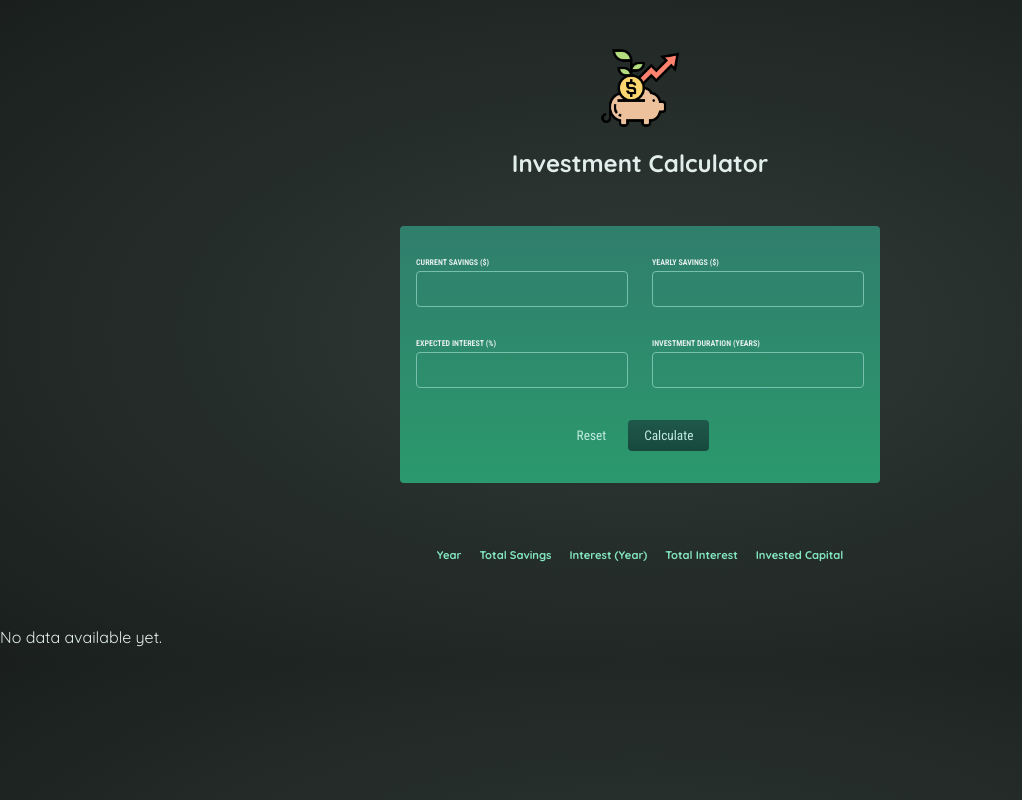
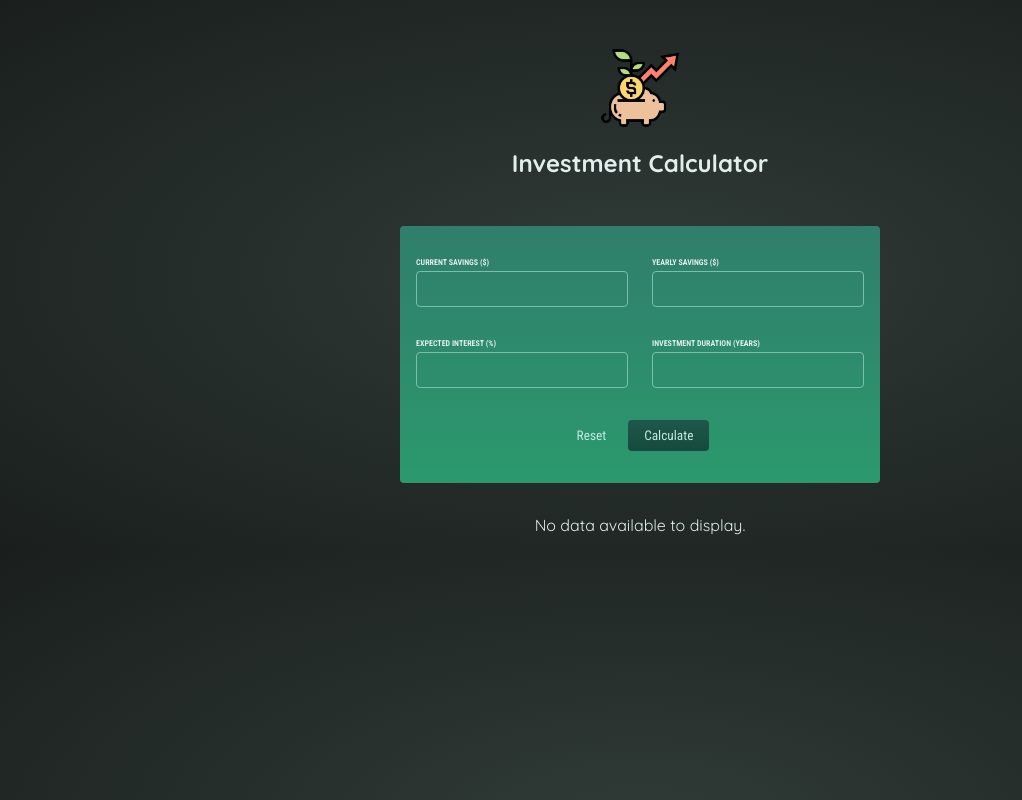
Before and after one commit to LakiDIV/Investment-Calculator-REACT, a React (Create React App) app: page / in a window 1280 px wide. Shown: the whole page, without its empty margins (0-1022 px from the left). Built offline with nearby package versions, Linux system fonts and the light colour scheme.

Commit message:
Table Component Extracted

```diff
--- a/src/App.js
+++ b/src/App.js
@@ -1,12 +1,12 @@
 import { useState } from "react";
 import Header from "./components/Header/Header";
 import InputForm from "./components/InputForm/InputForm";
+import ResultTable from "./components/ResultTable/ResultTable";
 
 function App() {
   const [yearlyData, setYearlyData] = useState([]);
 
   const calculateHandler = (userInput) => {
-
     // Should be triggered when form is submitted
     // You might not directly want to bind it to the submit event on the form though...
 
@@ -31,11 +31,10 @@ function App() {
     }
 
     // do something with yearlyData ...
-      setYearlyData(yearlyData)
-
+    setYearlyData(yearlyData);
   };
 
-  console.log(yearlyData)
+  console.log(yearlyData);
 
   return (
     <div>
@@ -45,31 +44,13 @@ function App() {
       {/* Todo: Show below table conditionally (only once result data is available) */}
       {/* Show fallback text if no data is available */}
 
-      <table className="result">
-        <thead>
-          <tr>
-            <th>Year</th>
-            <th>Total Savings</th>
-            <th>Interest (Year)</th>
-            <th>Total Interest</th>
-            <th>Invested Capital</th>
-          </tr>
-        </thead>
-        <tbody>
-            {yearlyData.map((yearlyValues) => (
-              <tr key={yearlyValues.year}>
-                <td>{yearlyValues.year}</td>
-                <td>{yearlyValues.savingsEndOfYear}</td>
-                <td>{yearlyValues.yearlyInterest}</td>
-                <td>TOTAL INTEREST GAINED</td>
-                <td>TOTAL INVESTED CAPITAL</td>
-              </tr>
-            ))}
-          </tbody>
-        </table>
-
-      {yearlyData.length === 0 && <p>No data available yet.</p>}
-
+      {yearlyData.length > 0 ? (
+        <ResultTable yearlyData={yearlyData} />
+      ) : (
+        <div>
+          <p style={{ textAlign: "center" }}>No data available to display.</p>
+        </div>
+      )}
     </div>
   );
 }
--- /dev/null
+++ b/src/components/ResultTable/ResultTable.js
@@ -0,0 +1,31 @@
+import React from "react";
+
+function ResultTable({yearlyData}) {
+  return (
+    <table className="result">
+      <thead>
+        <tr>
+          <th>Year</th>
+          <th>Total Savings</th>
+          <th>Interest (Year)</th>
+          <th>Total Interest</th>
+          <th>Invested Capital</th>
+        </tr>
+      </thead>
+      <tbody>
+        {yearlyData.map((yearlyValues) => (
+          <tr key={yearlyValues.year}>
+            <td>{yearlyValues.year}</td>
+            <td>{yearlyValues.savingsEndOfYear}</td>
+            <td>{yearlyValues.yearlyInterest}</td>
+            <td>TOTAL INTEREST GAINED</td>
+            <td>TOTAL INVESTED CAPITAL</td>
+          </tr>
+        ))}
+      </tbody>
+      {yearlyData.length === 0 && <p>No data available yet.</p>}
+    </table>
+  );
+}
+
+export default ResultTable;
```
Lines whose indentation alone changed are shown as unchanged.
